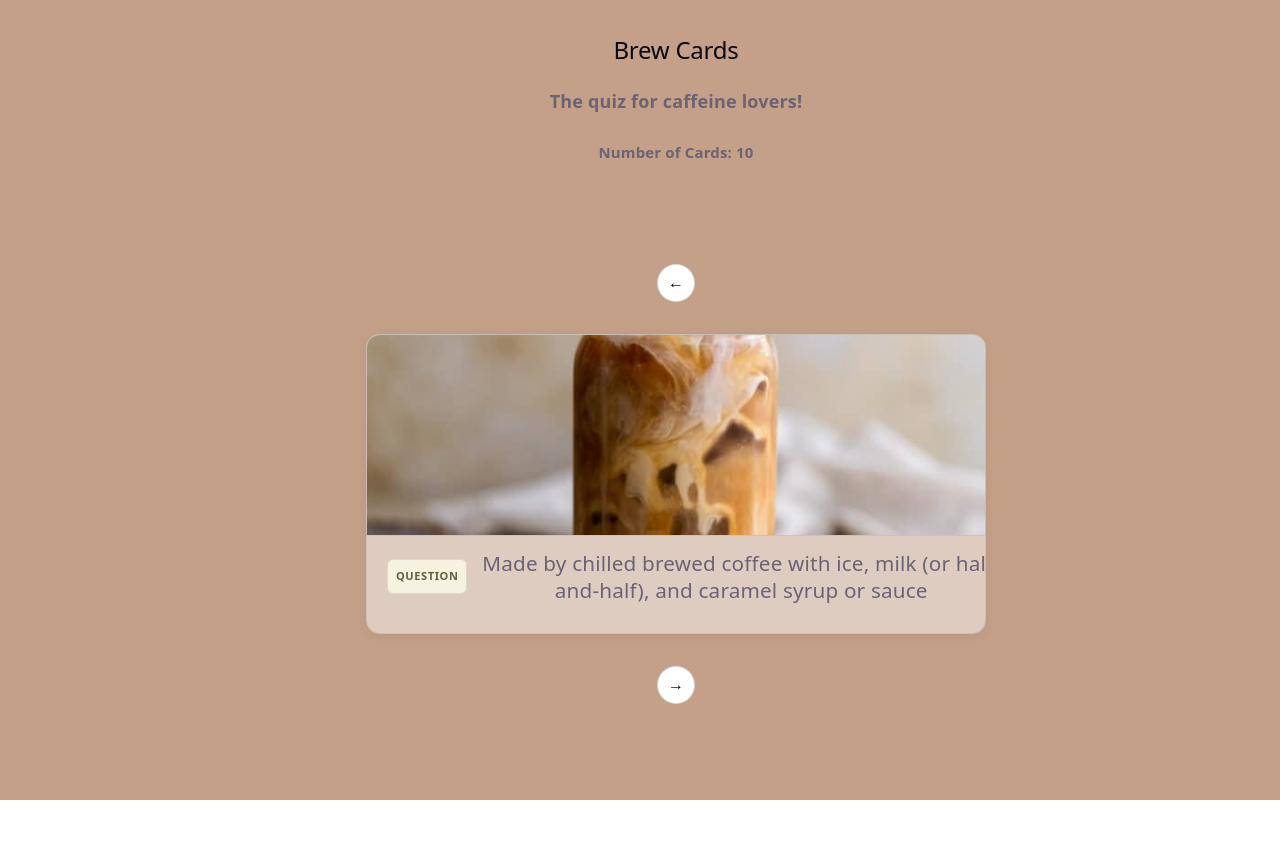
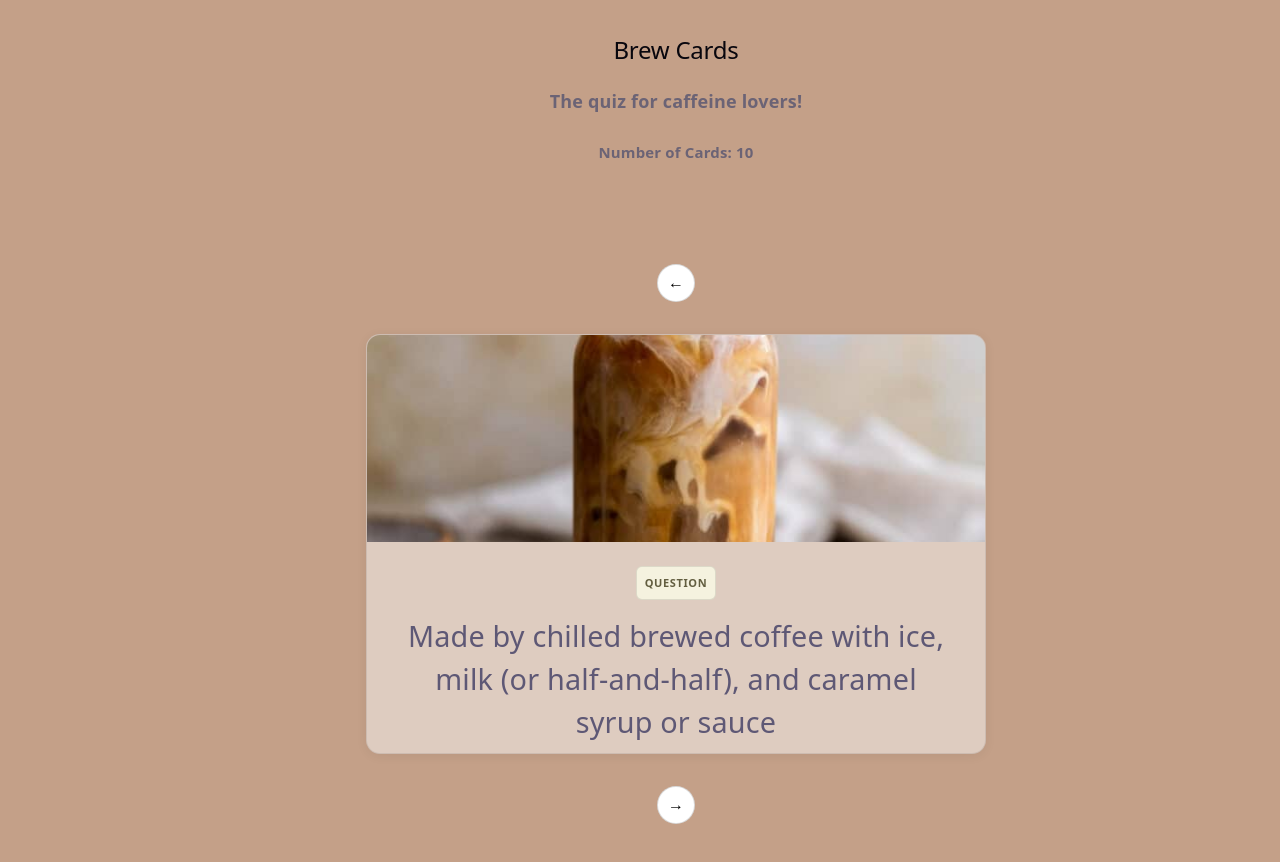
Before and after one commit to Cchristineee/web102-flashcards-1, a React (Vite) app in the folder BrewCards/: page / in a window 1280 px wide. Shown: the top 862 px of the page. Before the commit the page ends 800 px from the top, so only its background shows below. Built offline with nearby package versions, Linux system fonts and the light colour scheme.

Commit message:
Fixed flashcard format and word overflow

```diff
--- a/BrewCards/src/Flashcard/Flashcard.css
+++ b/BrewCards/src/Flashcard/Flashcard.css
@@ -4,6 +4,8 @@
   margin: 20px auto;
   perspective: 1000px;
   cursor: pointer;
+  width: min(620px, 90vw);
+  min-height: 420px;
 }
 
 .card-inner {
@@ -21,15 +23,14 @@
 .card-front,
 .card-back {
   position: absolute;
-  top: 0;
-  left: 0;
+  inset: 0;
   width: 100%;
   height: 100%;
+
   display: flex;
   flex-direction: column;
-  align-items: flex-start;
-  justify-content: flex-start;
-  padding: 0;
+  align-items: center;
+  justify-content: center;
   box-sizing: border-box;
   backface-visibility: hidden;
   -webkit-backface-visibility: hidden;
@@ -37,6 +38,7 @@
   overflow: hidden;
   border: 0.5px solid rgba(0, 0, 0, 0.08);
   box-shadow: 0 2px 12px rgba(0, 0, 0, 0.06);
+  text-align: center;
 }
 
 .card-front {
@@ -53,20 +55,24 @@
 
 .card-image {
   width: 100%;
-  height: 200px;
+  height: 220px;
   object-fit: cover;
-  border-radius: 0;
-  margin-bottom: 0;
+  flex-shrink: 0;
 }
+
 /* I made the question label strip just below the image */
 .card-label {
   display: flex;
+  flex-direction: column;
   align-items: center;
-  gap: 10px;
-  padding: 14px 20px;
-  border-top: 0.5px solid rgba(0, 0, 0, 0.06);
+  justify-content: center;
+  gap: 14px;
   width: 100%;
+  flex: 1;
+  padding: 24px;
+  text-align: center;
 }
+
 .card-label .badge {
   font-size: 11px;
   font-weight: 600;
@@ -84,9 +90,15 @@
   margin: 0 0 8px 0;
 }
 
-.card-front p, .card-back p {
+.card-front p,
+.card-back p {
   margin: 0;
-  font-size: 1.15rem;
+  font-size: 1.6rem;
+  line-height: 1.5;
+  color: #5e5875;
+  max-width: 90%;
+  word-wrap: break-word;
+  overflow-wrap: break-word;
 }
 
 .flashcard-app {
@@ -142,25 +154,29 @@
 }
 
 .app-title {
-  font-size: 22px;
-  font-weight: 500;
+  font-size: 3rem;
+  font-weight: 700;
   color: #2c2c2a;
-  margin-bottom: 4px;
+  margin-bottom: 0.5rem;
+  letter-spacing: -1px;
+  text-align: center;
 }
 
 .app-subtitle {
-  font-size: 14px;
+  font-size: 1.4rem;
   color: #635e40;
   font-weight: 500;
+  text-align: center;
+  margin-bottom: 1rem;
 }
 
 .card-counter {
   display: inline-block;
   margin-top: 8px;
-  font-size: 12px;
+  font-size: 1rem;
   color: #888780;
   background: rgba(255, 255, 255, 0.55);
-  padding: 3px 10px;
+  padding: 8px 18px;
   border-radius: 20px;
   border: 0.5px solid rgba(0, 0, 0, 0.1);
 }
```
